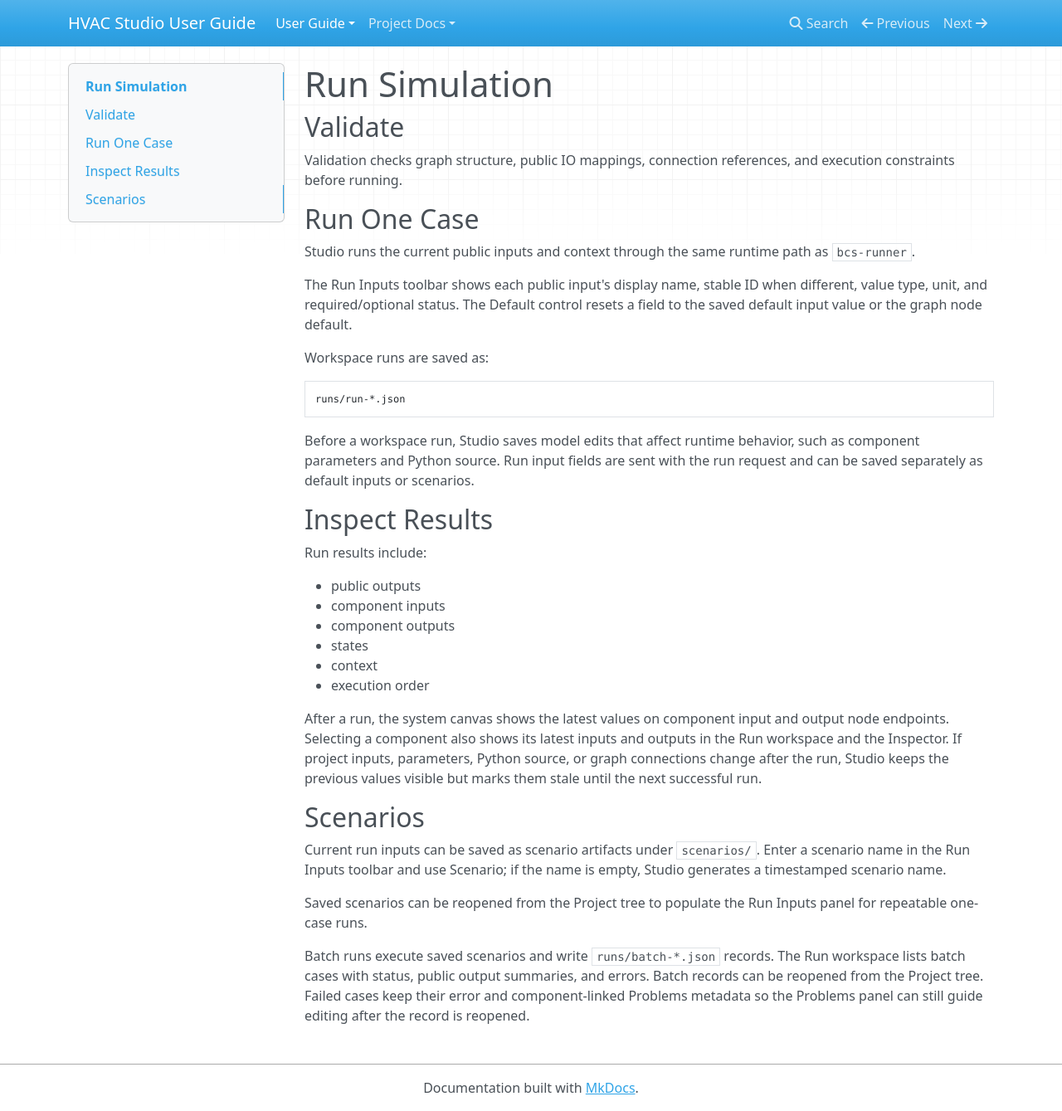
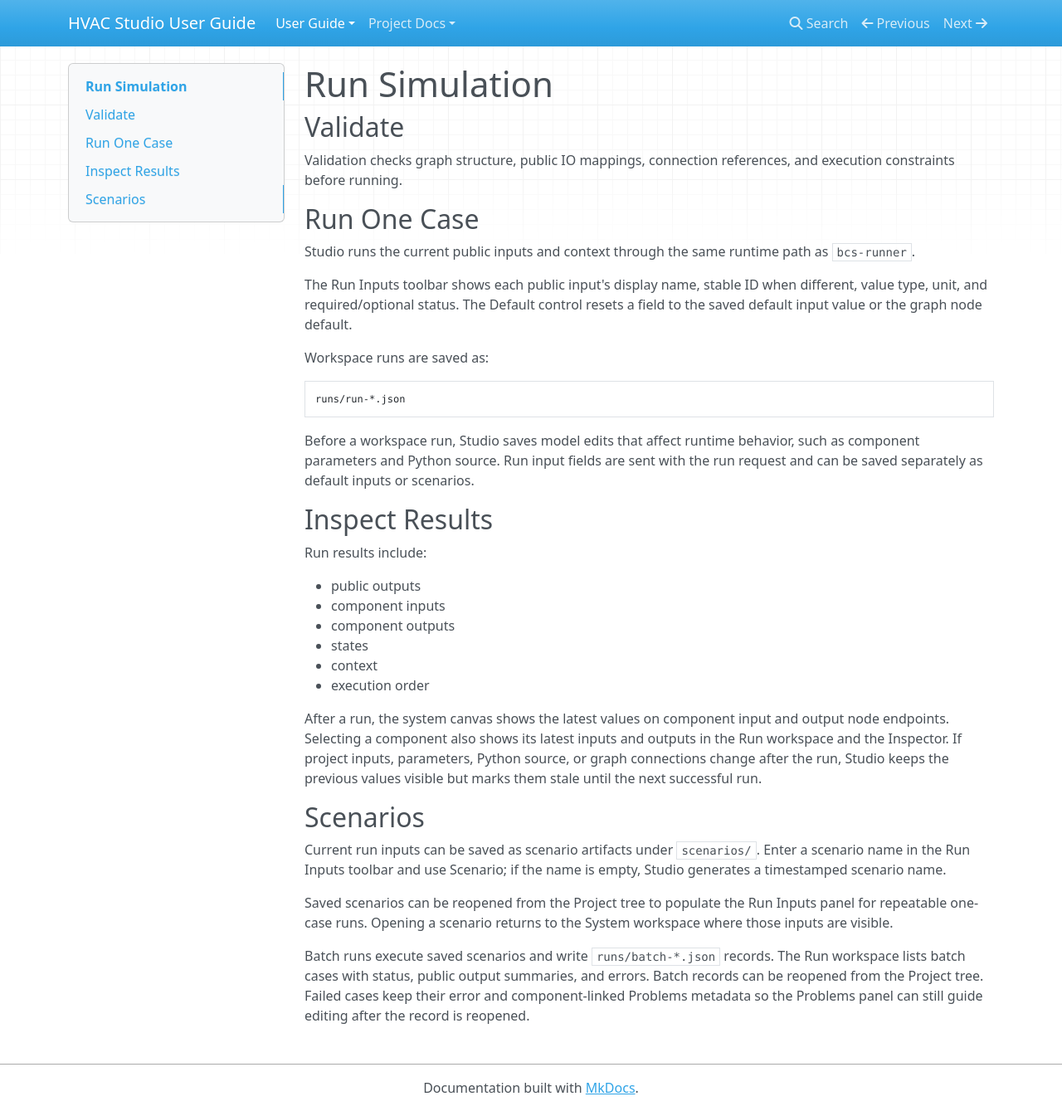
Before and after one commit to Gonie-Gonie/hvac-studio, an MkDocs documentation site: the page built from docs/user/run-simulation.md, in a window 1280 px wide and 1339 px high. Shown: the whole window at 83% size. Built offline with MkDocs 1.6.1, drawn with Linux system fonts in a browser that asks for light colours; nearby versions of some CDN libraries.

Commit message:
show reopened scenarios in system workspace

```diff
--- a/docs/user/run-simulation.md
+++ b/docs/user/run-simulation.md
@@ -35,6 +35,6 @@
 
 Current run inputs can be saved as scenario artifacts under `scenarios/`. Enter a scenario name in the Run Inputs toolbar and use Scenario; if the name is empty, Studio generates a timestamped scenario name.
 
-Saved scenarios can be reopened from the Project tree to populate the Run Inputs panel for repeatable one-case runs.
+Saved scenarios can be reopened from the Project tree to populate the Run Inputs panel for repeatable one-case runs. Opening a scenario returns to the System workspace where those inputs are visible.
 
 Batch runs execute saved scenarios and write `runs/batch-*.json` records. The Run workspace lists batch cases with status, public output summaries, and errors. Batch records can be reopened from the Project tree. Failed cases keep their error and component-linked Problems metadata so the Problems panel can still guide editing after the record is reopened.
--- a/tools/go/internal/studio/static/js/app.js
+++ b/tools/go/internal/studio/static/js/app.js
@@ -1843,6 +1843,7 @@
     renderInspector();
     renderPythonPanel();
     renderSystemHeader();
+    setMode("canvas");
     log(`Scenario loaded: ${body.scenario.name || scenarioID}`);
   } catch (error) {
     log(`Open scenario failed: ${error.message}`);
```
Also changed, not shown: CHANGELOG.md (+1 -0 lines).
